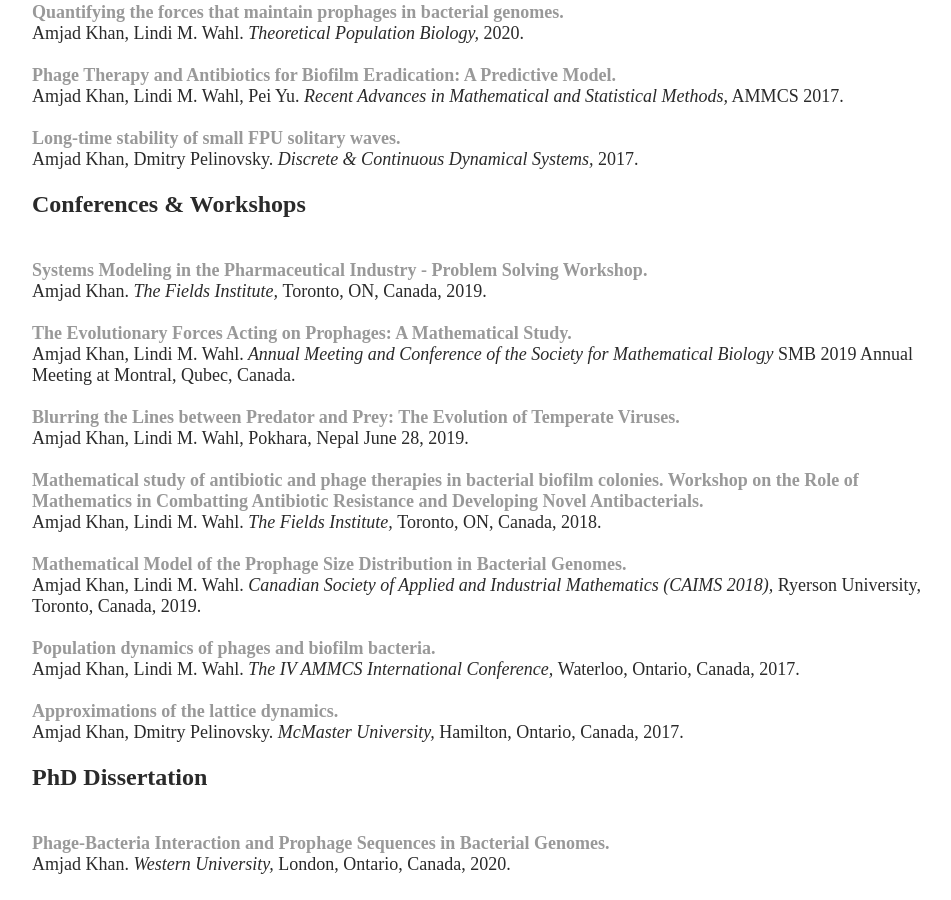
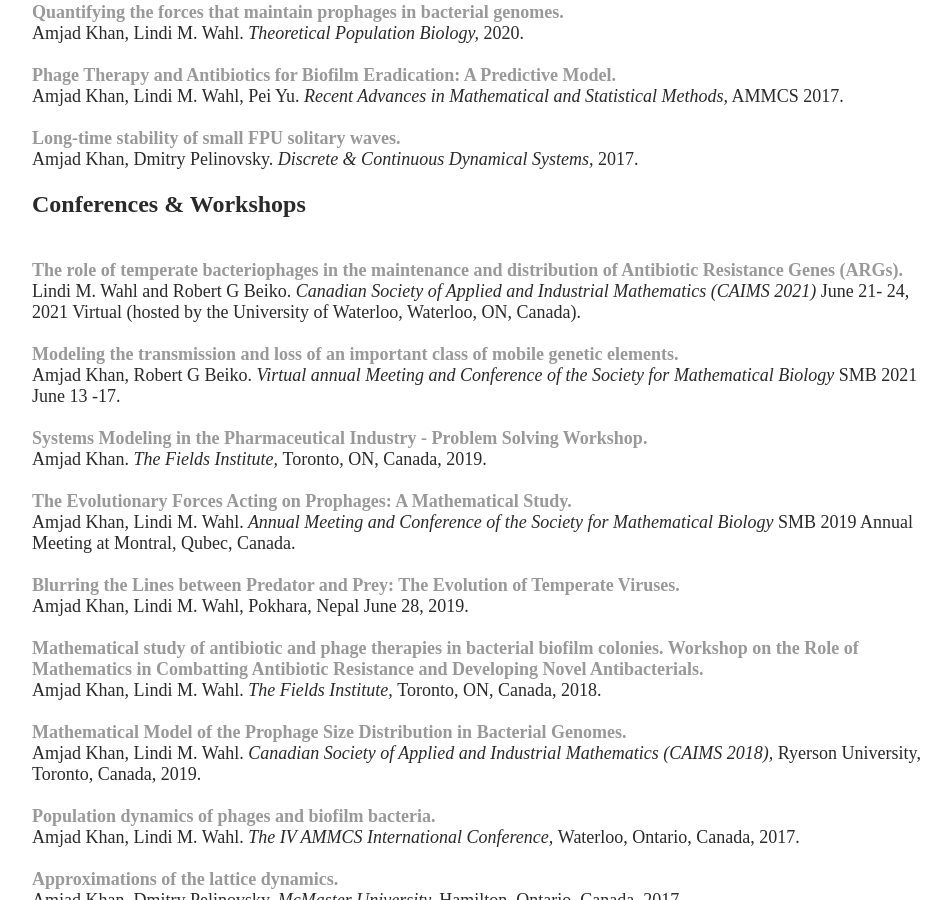
Before and after one commit to MathBioInfo/amjadkhan, a Jekyll site: the page built from Research/index.html, in a window 1280 px wide and 900 px high, scrolled down 845 px. Shown: the whole window, without its empty margins (160-1111 px from the left). Built offline with Jekyll 4.4.1, drawn with Linux system fonts in a browser that asks for light colours.

Commit message:
Update index.html

```diff
--- a/Research/index.html
+++ b/Research/index.html
@@ -80,8 +80,20 @@ title: About my research
 	<strong> Long-time stability of small FPU solitary waves.
 	</strong></a><br />Amjad Khan, Dmitry Pelinovsky.<em> Discrete & Continuous Dynamical Systems,</em> 2017.
 	</font><br /><br /><font color="#2a2a2a" size="4">
+
 	<font size="5"><b>Conferences & Workshops</b></font><br>
 	<br></br>
+	<a href="https://www.smb2021.org/">
+	<strong> The role of temperate bacteriophages in the maintenance and distribution of Antibiotic Resistance Genes (ARGs).
+	</strong></a><br />Lindi M. Wahl and Robert G Beiko.<em> Canadian Society of Applied and Industrial Mathematics (CAIMS 2021) </em>
+		June 21- 24, 2021 Virtual (hosted by the University of Waterloo, Waterloo, ON, Canada).
+	</font><br /><br /><font color="#2a2a2a" size="4">
+
+	<a href="https://www.smb2021.org/">
+	<strong> Modeling the transmission and loss of an important class of mobile genetic elements.
+	</strong></a><br />Amjad Khan, Robert G Beiko.<em> Virtual annual Meeting and Conference of the Society for Mathematical Biology </em> SMB 2021 June 13 -17.
+	</font><br /><br /><font color="#2a2a2a" size="4">
+
 	<a href="http://www.fields.utoronto.ca/activities/19-20/systems-modeling">
 	<strong> Systems Modeling in the Pharmaceutical Industry - Problem Solving Workshop.
 	</strong></a><br />Amjad Khan.<em> The Fields Institute, </em> Toronto, ON, Canada, 2019.
```
